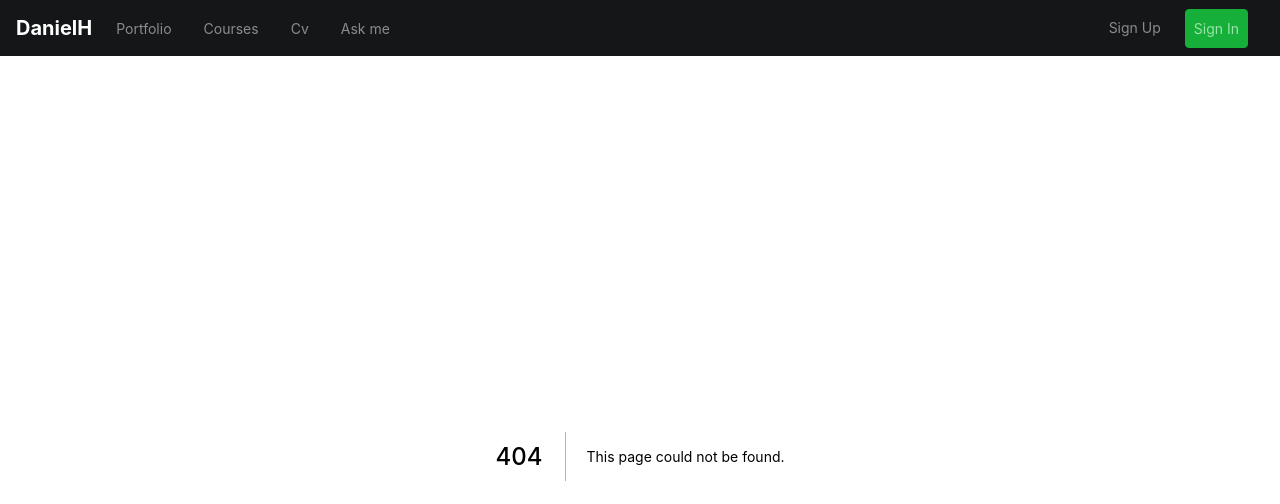
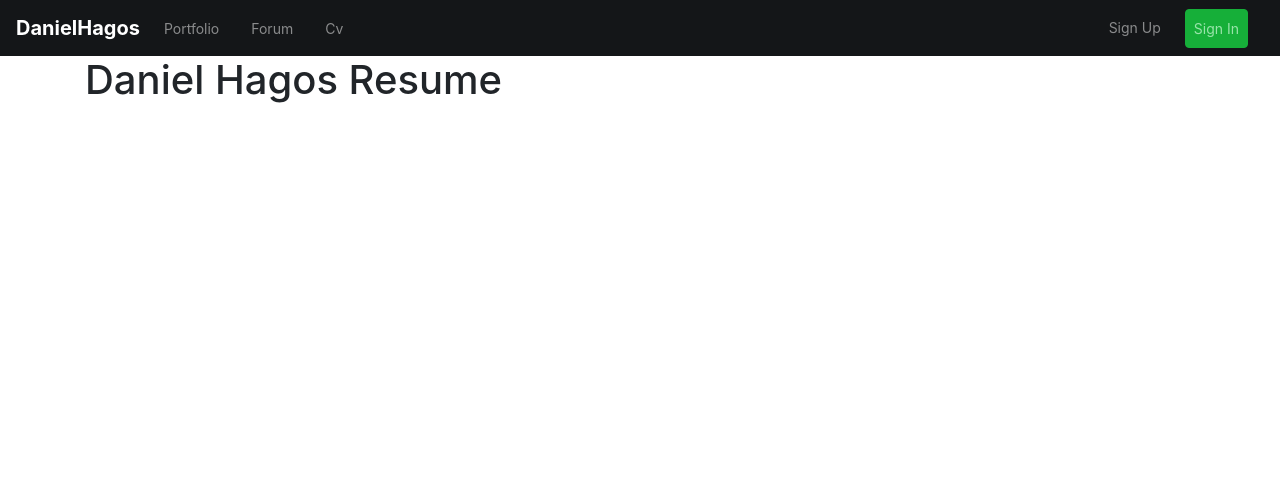
Before and after one commit to dannyzsea/javatechisland, a Next.js app: page /cv in a window 1280 px wide. Before the commit this address had no page. Shown: the top 504 px of the page. Built offline with nearby package versions, Linux system fonts and the light colour scheme.

Commit message:
nav bar updated

```diff
--- a/components/shared/WebNav.js
+++ b/components/shared/WebNav.js
@@ -1,10 +1,21 @@
-const Nav =()=>{
-    return(<div>
+import Link from "next/link";
+
+
+const WebLink=({children,className,href})=>{
+  return(
+  <Link href={href}>
+    <a className={className}>{children}</a>
+  </Link>
+  )
+}
+
+const WebNav =()=>{
+    return(
 <div className="navbar-wrapper">
-        <nav className="navbar navbar-expand-lg navbar-dark fj-mw9">
-          <a className="navbar-brand mr-3 font-weight-bold" href="#">
-            DanielH
-          </a>
+<nav className="navbar navbar-expand-lg navbar-dark fj-mw9">
+          <WebLink className="navbar-brand mr-3 font-weight-bold" href="/">
+            DanielHagos
+          </WebLink>
           <button
             className="navbar-toggler"
             type="button"
@@ -20,45 +31,45 @@ const Nav =()=>{
           <div className="collapse navbar-collapse" id="navbarSupportedContent">
             <ul className="navbar-nav">
               <li className="nav-item mr-3">
-                <a className="nav-link" href="#">
+              <WebLink href="/portfolios" className="nav-link">
                   Portfolio
-                </a>
+                </WebLink>
               </li>
+
               <li className="nav-item mr-3">
-                <a className="nav-link" href="#">
-                  Courses
-                </a>
+                <WebLink className="nav-link" href="forum/catagories">
+                  Forum
+                </WebLink>
               </li>
+
+
               <li className="nav-item mr-3">
-                <a className="nav-link" href="#">
+                <WebLink className="nav-link" href="/cv">
                   Cv
-                </a>
-              </li>
-              <li className="nav-item mr-3">
-                <a className="nav-link" href="#">
-                  Ask me
-                </a>
+                </WebLink>
               </li>
             </ul>
+
+
             <ul className="navbar-nav ml-auto">
               <li className="nav-item mr-3">
-                <a className="nav-link" href="#">
+                <WebLink className="nav-link" href="/register">
                   Sign Up
-                </a>
+                </WebLink>
               </li>
+
               <li className="nav-item mr-3">
-                <a
+                <WebLink
                   className="nav-link btn btn-success bg-green-2 bright"
-                  href="#"
+                  href="/Login"
                 >
                   Sign In
-                </a>
+                </WebLink>
               </li>
             </ul>
           </div>
         </nav>
       </div>
-
-    </div>)
+  )
 }
-export default Nav;
+export default WebNav;
--- a/pages/Login.js
+++ b/pages/Login.js
@@ -1,4 +1,4 @@
-import Nav from "@/components/shared/Nav";
+
 const Login=()=>{
     return(
         <>
--- /dev/null
+++ b/pages/cv.js
@@ -0,0 +1,8 @@
+const cv=()=>{
+    return(
+        <div>
+            <h1>Daniel Hagos Resume</h1>
+        </div>
+    )
+}
+export default cv;
```
Also changed, not shown: package.json (+5 -4 lines), pages/register.js (added, +8 -0 lines), 1 other file (tests, documents, lock files or other folders).
